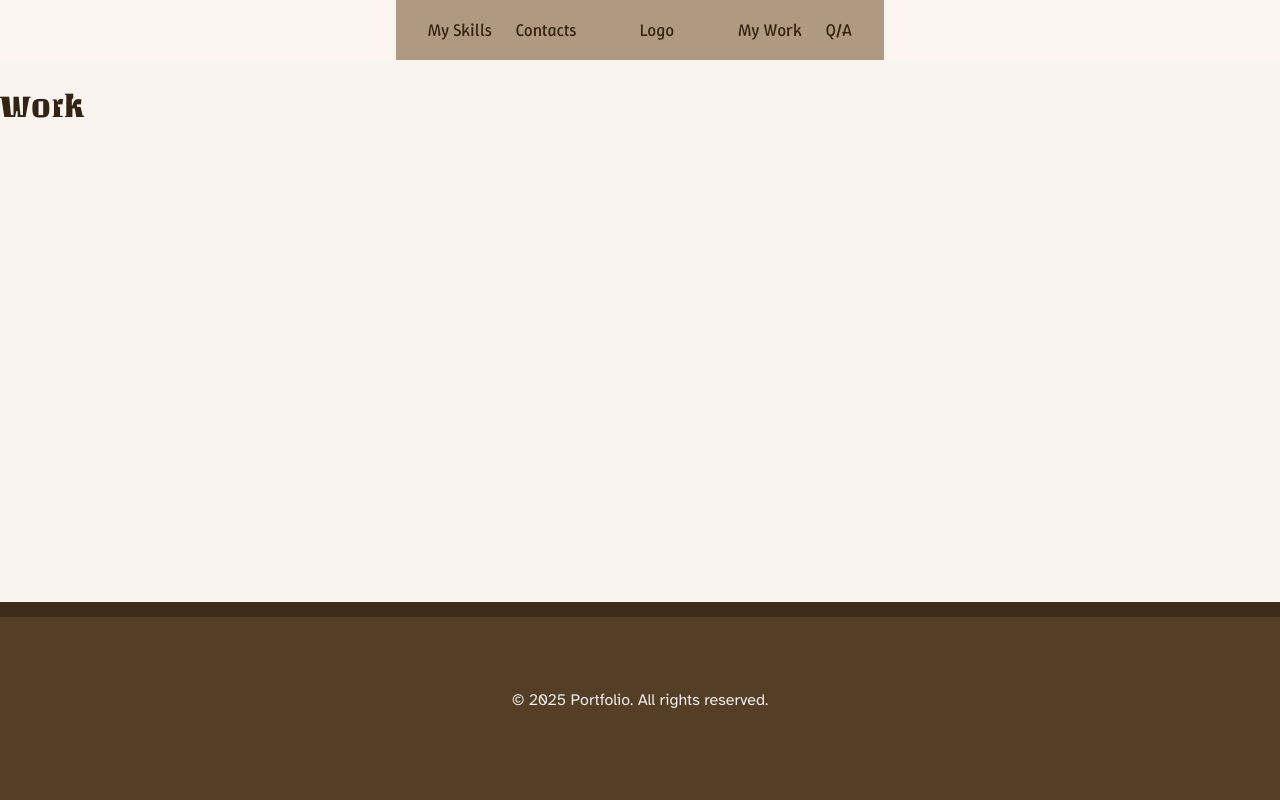
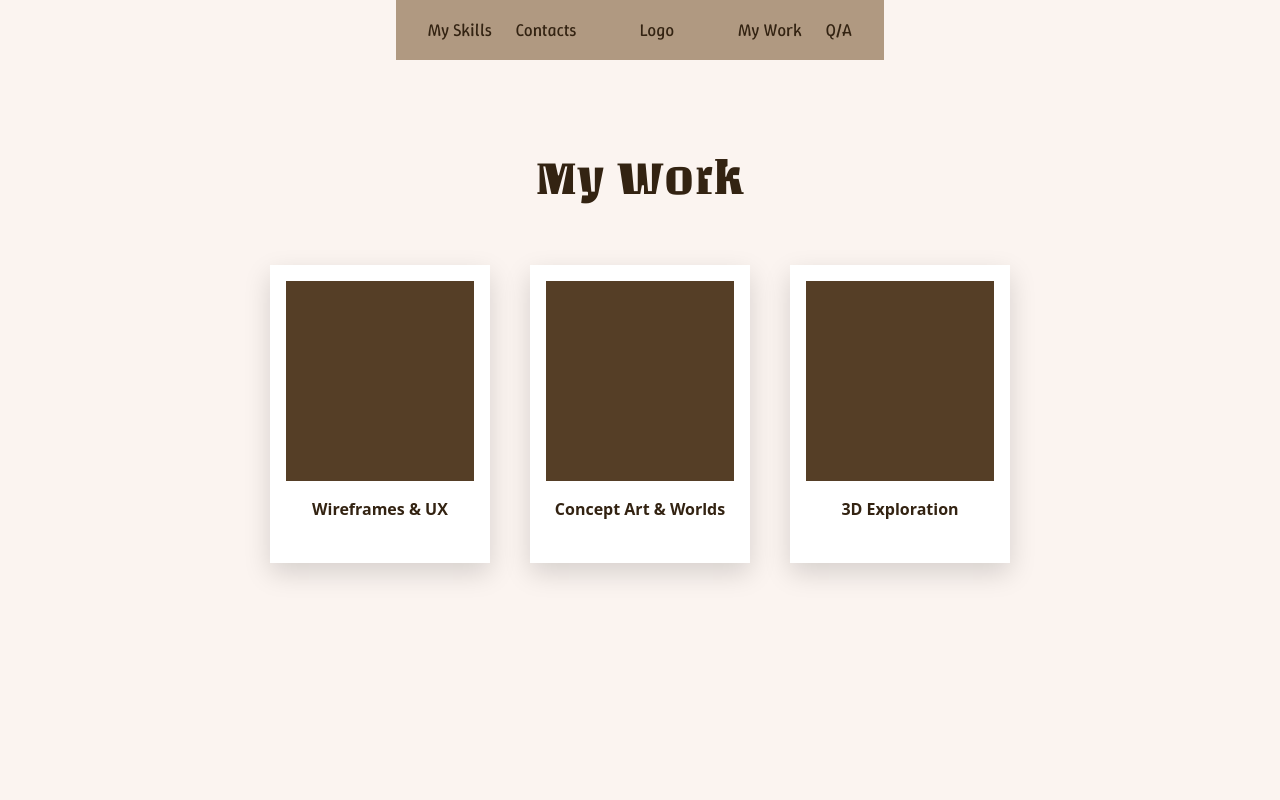
Before and after one commit to Amanda-Andrite/Portfolio, a SvelteKit app: page /work in a window 1280 px wide. Shown: the top 800 px of the page. Built offline with nearby package versions, Linux system fonts and the light colour scheme.

Commit message:
Started My Work Page

```diff
--- a/src/routes/work/+page.svelte
+++ b/src/routes/work/+page.svelte
@@ -1 +1,61 @@
-<h1>Work</h1>
+<script>
+	let items = [
+		{ title: 'Wireframes & UX', type: 'left' },
+		{ title: 'Concept Art & Worlds', type: 'center' },
+		{ title: '3D Exploration', type: 'right' }
+	];
+</script>
+
+<div class="page">
+	<h1>My Work</h1>
+	<div class="grid">
+		{#each items as item}
+			<div class="polaroid {item.type}">
+				<div class="frame"></div>
+				<p>{item.title}</p>
+			</div>
+		{/each}
+	</div>
+</div>
+
+<style>
+	.page {
+		min-height: 100vh;
+		padding: 3rem;
+		background: var(--background-primary);
+		font-family: system-ui, sans-serif;
+		text-align: center;
+	}
+
+	h1 {
+		font-size: 3rem;
+		margin-bottom: 3rem;
+		color: var(--text-primary);
+	}
+
+	.grid {
+		display: flex;
+		justify-content: center;
+		align-items: flex-start;
+		gap: 2.5rem;
+	}
+
+	.polaroid {
+		background: #ffff;
+		padding: 1rem 1rem 1.5rem 1rem;
+		width: 220px;
+		box-shadow: 0 10px 25px rgba(0, 0, 0, 0.15);
+	}
+
+	.frame {
+		background: var(--background-tertiary);
+		padding: 0.5rem;
+		height: 200px;
+	}
+
+	p {
+		margin-top: 1rem;
+		font-weight: bold;
+		color: var(--text-primary)
+	}
+</style>
```
